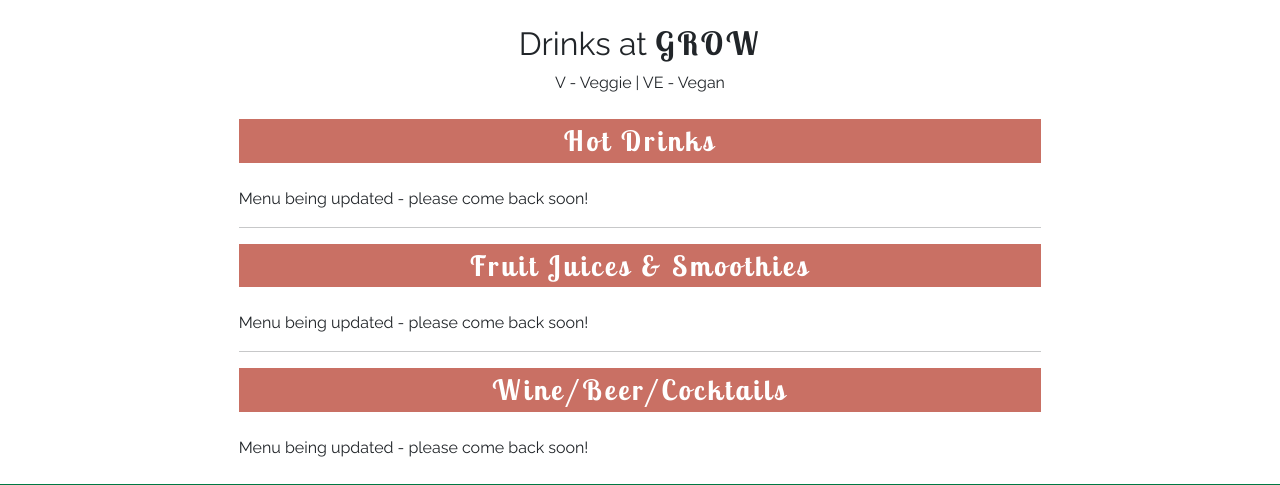
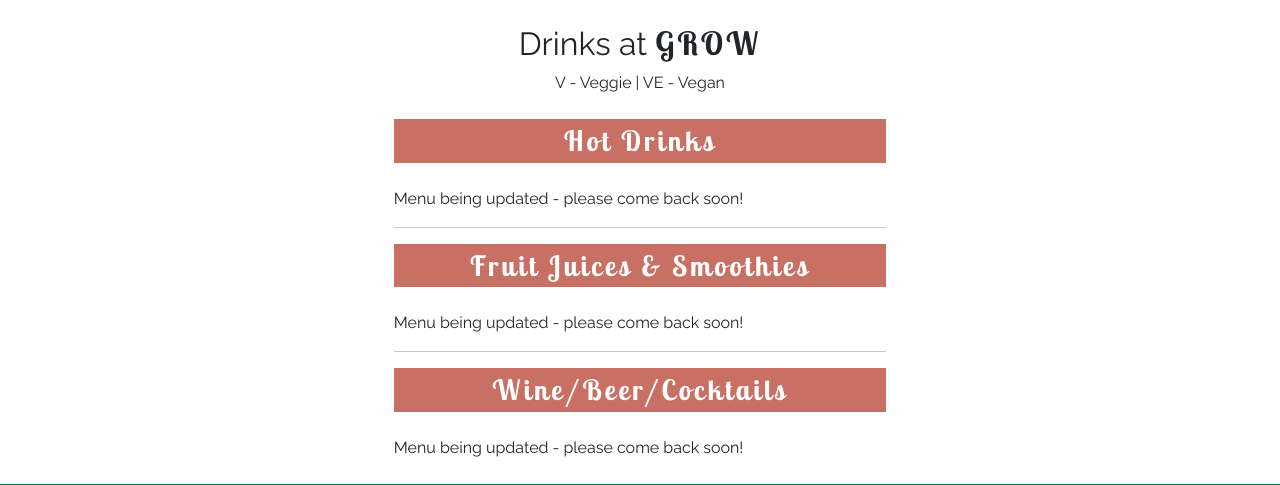
Before and after one commit to daisygunn/grow-restaurant, a Django app: page /menus/drinks_menu in a window 1280 px wide. Shown: the part 258-743 px from the top of the page. Run offline with Django 3.2, Linux system fonts and the light colour scheme; data that the repository does not hold is empty; some libraries are stand-ins or nearby versions.

Commit message:
Add col-xl rule for drinks menu

```diff
--- a/templates/drinks_menu.html
+++ b/templates/drinks_menu.html
@@ -13,7 +13,7 @@
 
     <div class="row m-2 d-flex justify-content-center">
 
-        <div class="col-sm-8">
+        <div class="col-sm-8 col-xl-5">
             <!-- Hot drinks menu -->
             <h3 class="mb-4 text-center brand-text pink-bground">Hot Drinks</h3>
             {% if drinks_items.hotdrinks_items %}
```
